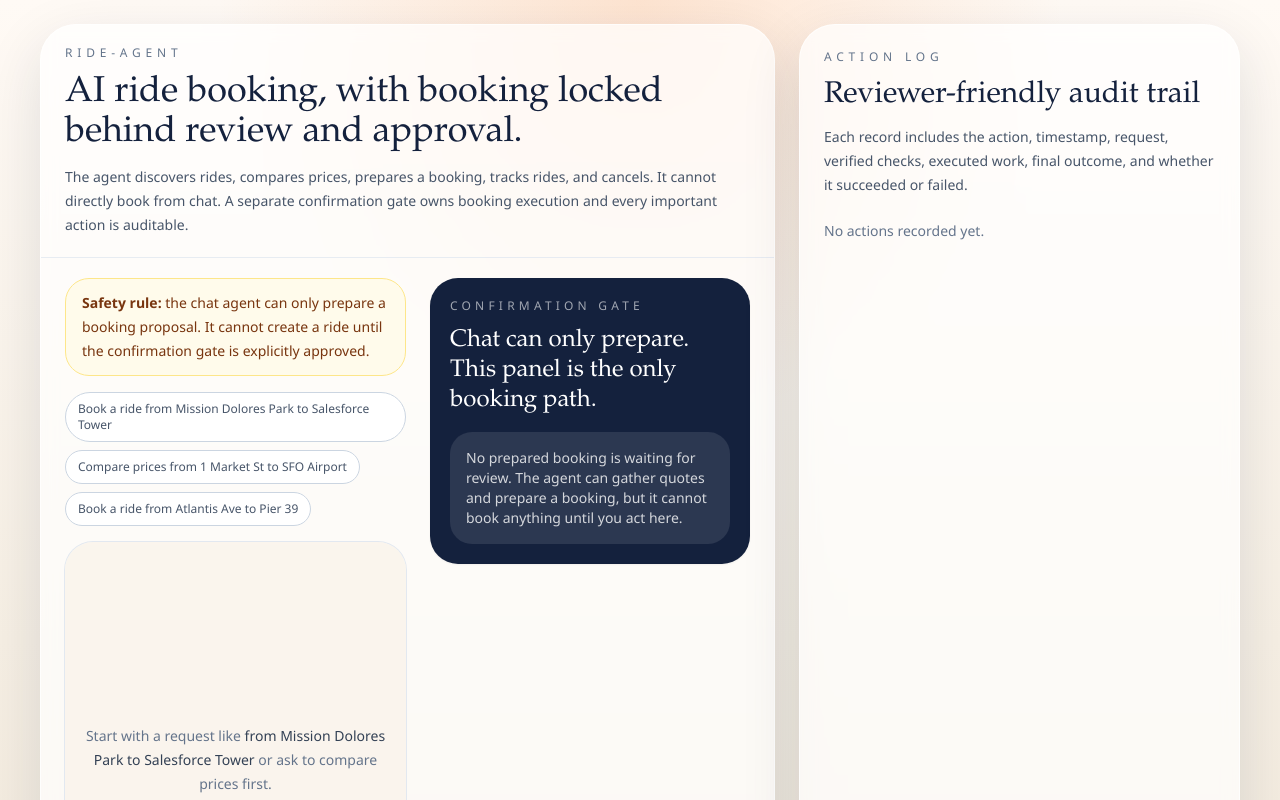
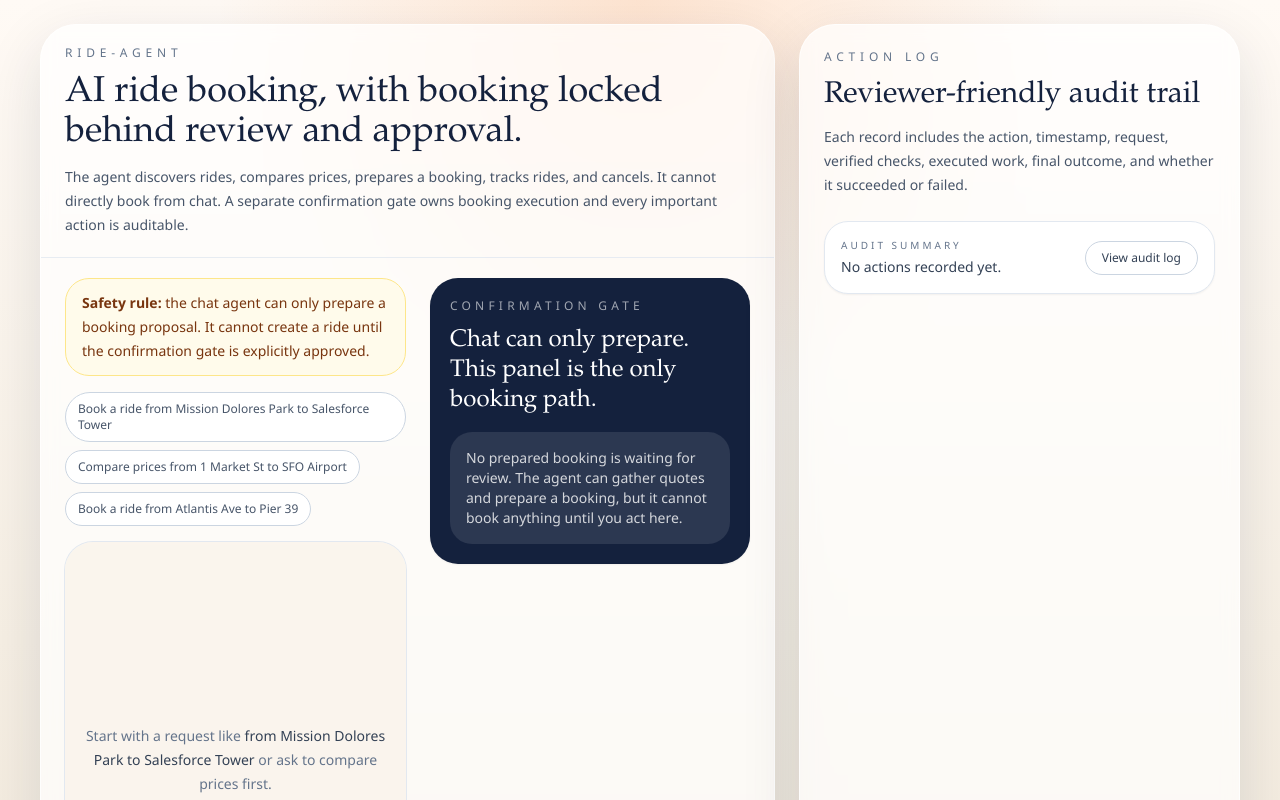
Before and after one commit to sampada2312/ride-agent, a Next.js app: page / in a window 1280 px wide. Shown: the top 800 px of the page. Built offline with nearby package versions, Linux system fonts and the light colour scheme.

Commit message:
Polish ride-agent UX flows

```diff
--- a/src/app/globals.css
+++ b/src/app/globals.css
@@ -17,6 +17,7 @@ html {
 body {
   margin: 0;
   min-height: 100vh;
+  overflow-x: hidden;
   font-family: "Avenir Next", "Segoe UI", sans-serif;
 }
 
--- a/src/app/layout.tsx
+++ b/src/app/layout.tsx
@@ -12,8 +12,8 @@ export default function RootLayout({
   children: React.ReactNode;
 }>) {
   return (
-    <html lang="en">
-      <body>{children}</body>
+    <html lang="en" suppressHydrationWarning>
+      <body suppressHydrationWarning>{children}</body>
     </html>
   );
 }
--- a/src/components/ride-agent-app.tsx
+++ b/src/components/ride-agent-app.tsx
@@ -1,13 +1,7 @@
 "use client";
 
 import clsx from "clsx";
-import {
-  startTransition,
-  useEffect,
-  useMemo,
-  useRef,
-  useState
-} from "react";
+import { startTransition, useEffect, useMemo, useRef, useState } from "react";
 import {
   ActionLogEntry,
   ChatResponse,
@@ -41,7 +35,11 @@ function renderFieldValue(value: unknown) {
     return "none";
   }
 
-  if (typeof value === "string" || typeof value === "number" || typeof value === "boolean") {
+  if (
+    typeof value === "string" ||
+    typeof value === "number" ||
+    typeof value === "boolean"
+  ) {
     return String(value);
   }
 
@@ -72,9 +70,30 @@ function Bubble({ message }: { message: ConversationMessage }) {
   );
 }
 
-function QuoteCard({ option }: { option: RideOption }) {
+function QuoteCard({
+  option,
+  onSelect,
+  isSelected,
+  isLoading
+}: {
+  option: RideOption;
+  onSelect: (option: RideOption) => Promise<void>;
+  isSelected: boolean;
+  isLoading: boolean;
+}) {
   return (
-    <div className="rounded-[22px] border border-slate-200 bg-white p-4 shadow-sm">
+    <button
+      type="button"
+      disabled={isLoading}
+      onClick={() => void onSelect(option)}
+      className={clsx(
+        "w-full rounded-[22px] border bg-white p-4 text-left shadow-sm transition",
+        isSelected
+          ? "border-amber-400 ring-2 ring-amber-200"
+          : "border-slate-200 hover:border-ember hover:shadow-md",
+        isLoading && "cursor-not-allowed opacity-70"
+      )}
+    >
       <div className="flex items-start justify-between gap-3">
         <div className="min-w-0">
           <h3 className="truncate font-display text-lg text-ink">
@@ -101,7 +120,12 @@ function QuoteCard({ option }: { option: RideOption }) {
           </span>
         ) : null}
       </div>
-    </div>
+      <p className="mt-3 text-[11px] uppercase tracking-[0.18em] text-slate-500">
+        {isSelected
+          ? "Prepared in confirmation gate"
+          : "Click to prepare this option"}
+      </p>
+    </button>
   );
 }
 
@@ -140,9 +164,43 @@ function AuditFieldGroup({
   );
 }
 
-function ActionLog({ entries }: { entries: ActionLogEntry[] }) {
+function ActionLog({
+  entries,
+  isExpanded,
+  onToggle
+}: {
+  entries: ActionLogEntry[];
+  isExpanded: boolean;
+  onToggle: () => void;
+}) {
+  const latestEntry = entries.at(-1);
+
   return (
-    <div className="space-y-3">
+    <div>
+      <div className="rounded-[24px] border border-slate-200 bg-white p-4 shadow-sm">
+        <div className="flex flex-wrap items-center justify-between gap-3">
+          <div>
+            <p className="text-[10px] uppercase tracking-[0.3em] text-slate-500">
+              Audit Summary
+            </p>
+            <p className="mt-1 text-sm text-slate-700">
+              {entries.length === 0
+                ? "No actions recorded yet."
+                : `${entries.length} actions recorded. Latest: ${latestEntry?.action}.`}
+            </p>
+          </div>
+          <button
+            type="button"
+            onClick={onToggle}
+            className="rounded-full border border-slate-300 bg-white px-4 py-2 text-xs font-medium text-slate-700 transition hover:border-ember hover:text-ember"
+          >
+            {isExpanded ? "Hide audit log" : "View audit log"}
+          </button>
+        </div>
+      </div>
+
+      {isExpanded ? (
+        <div className="mt-4 space-y-3">
           {entries.length === 0 ? (
             <p className="text-sm text-slate-500">No actions recorded yet.</p>
           ) : null}
@@ -201,6 +259,8 @@ function ActionLog({ entries }: { entries: ActionLogEntry[] }) {
                 </div>
               </article>
             ))}
+        </div>
+      ) : null}
     </div>
   );
 }
@@ -302,6 +362,7 @@ export function RideAgentApp() {
   const [message, setMessage] = useState("");
   const [isLoading, setIsLoading] = useState(false);
   const [lastResponse, setLastResponse] = useState<ChatResponse | null>(null);
+  const [isAuditLogExpanded, setIsAuditLogExpanded] = useState(false);
   const transcriptEndRef = useRef<HTMLDivElement | null>(null);
 
   const options = session?.rideOptions ?? [];
@@ -313,7 +374,7 @@ export function RideAgentApp() {
     transcriptEndRef.current?.scrollIntoView({
       block: "end"
     });
-  }, [messages]);
+  }, [messages, lastResponse?.suggestions]);
 
   async function sendMessage(text: string) {
     setIsLoading(true);
@@ -366,6 +427,10 @@ export function RideAgentApp() {
     } finally {
       setIsLoading(false);
     }
+  }
+
+  async function selectRideOption(option: RideOption) {
+    await sendMessage(`Book ${option.productName}`);
   }
 
   return (
@@ -481,7 +546,15 @@ export function RideAgentApp() {
                   <h2 className="font-display text-2xl text-ink">Current Options</h2>
                   <div className="grid gap-3 sm:grid-cols-2 xl:grid-cols-1">
                     {options.map((option) => (
-                      <QuoteCard key={option.optionId} option={option} />
+                      <QuoteCard
+                        key={option.optionId}
+                        option={option}
+                        onSelect={selectRideOption}
+                        isSelected={
+                          pendingProposal?.option.optionId === option.optionId
+                        }
+                        isLoading={isLoading}
+                      />
                     ))}
                   </div>
                 </div>
@@ -518,8 +591,12 @@ export function RideAgentApp() {
             Each record includes the action, timestamp, request, verified checks,
             executed work, final outcome, and whether it succeeded or failed.
           </p>
-          <div className="mt-6 max-h-[78vh] overflow-auto pr-1">
-            <ActionLog entries={session?.actionLog ?? []} />
+          <div className="mt-6">
+            <ActionLog
+              entries={session?.actionLog ?? []}
+              isExpanded={isAuditLogExpanded}
+              onToggle={() => setIsAuditLogExpanded((value) => !value)}
+            />
           </div>
         </section>
       </div>
--- a/src/server/agent/deterministic-brain.ts
+++ b/src/server/agent/deterministic-brain.ts
@@ -84,14 +84,14 @@ function buildLocationRetrySuggestions(input: {
   const prompts = VALID_LOCATIONS.map((location) => {
     if (input.pickup && !input.dropoff) {
       return {
-        label: location,
+        label: `Replace dropoff with ${location}`,
         prompt: `from ${input.pickup} to ${location}`
       };
     }
 
     if (!input.pickup && input.dropoff) {
       return {
-        label: location,
+        label: `Replace pickup with ${location}`,
         prompt: `from ${location} to ${input.dropoff}`
       };
     }
```
Also changed, not shown: 1 other file (tests, documents, lock files or other folders). Lines whose indentation alone changed are shown as unchanged.
